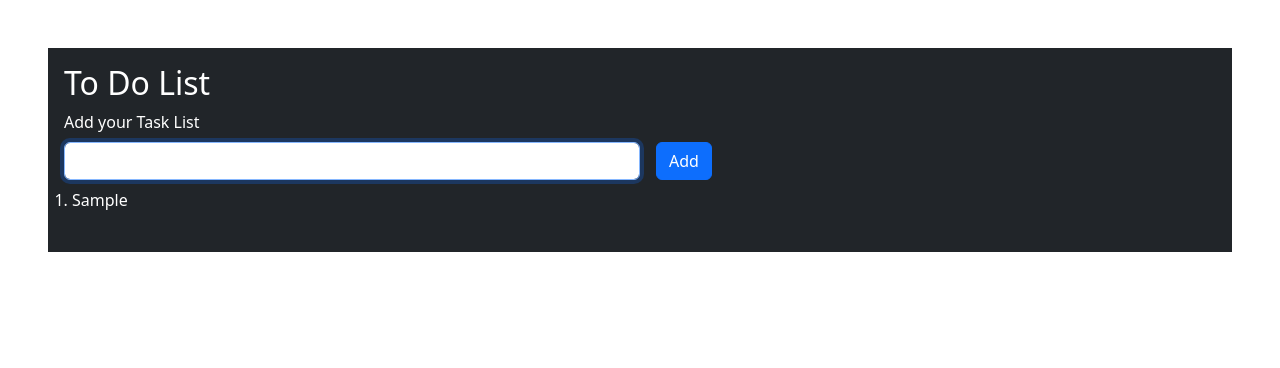
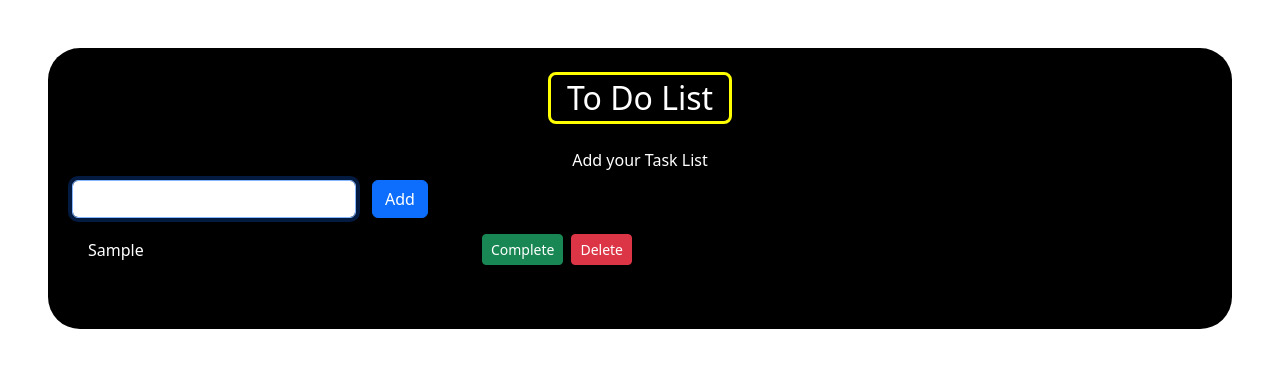
Before and after one commit to MahimaAkkina/To-do-app, a plain HTML site: page index.html in a window 1280 px wide. Both pictures are taken after typing "Sample" into the empty fields and a click on the button "Add". Drawn offline with nearby package versions, Linux system fonts and the light colour scheme.

Commit message:
Create Complete and delete buttons, applied styles also

```diff
--- a/index.html
+++ b/index.html
@@ -9,14 +9,15 @@
     <link rel="stylesheet" href="style.css">
 </head>
 <body>
-    <div class="m-5 p-3 bg-dark text-white">
-    <h2>To Do List</h2>
+    <div class="m-5 p-4 main text-white rounded-5 text-center">
+    <h2 class="d-inline-block px-3 py-1 mb-4 rounded-3">To Do List</h2>
+    <br>
     <label for="task" class="form-label">Add your Task List</label>
     <div class="d-flex">
-        <input type="text" class="form-control w-50" id="task">
+        <input type="text" class="form-control w-25" id="task">
         <button class="btn btn-primary ms-3" onclick="taskfun()">Add</button>
     </div>
-    <ul id="list" class="bg-dark text-white p-2 ps-2"></ul>
+    <ul id="list" class="text-white p-2 ps-2"></ul>
   </div>
   <script src="script.js"></script>
 </body>
--- a/script.js
+++ b/script.js
@@ -1,27 +1,50 @@
 let ar = [];
-function taskfun() {
+function taskfun(){
   const inpEl = document.getElementById('task');
   const raw = inpEl.value;
   const inp = raw.trim(); // remove extra spaces
   const list = document.getElementById('list');
 
-  if (inp === "") {
+  if (inp==="") {
     alert("Enter your Task");
     inpEl.focus();
     return;
   }
 
-  // case-insensitive duplicate words check
-  const exists = ar.some(t => t.toLowerCase() === inp.toLowerCase());
+// case-insensitive duplicate words check
+  const exists = ar.some(t => t.toLowerCase() === inp.toLowerCase()); // function for duplicate and case-insensitive
   if (exists) {
     alert("Task already exists!");
     inpEl.focus();
     return;
   }
 
-  const ele = document.createElement('li');
-  ele.textContent = inp;
-  list.appendChild(ele);
+  //creating list items
+  const listEle=document.createElement('li');
+  listEle.className="d-flex w-50 justify-content-between align-items-center mb-2 p-2 rounded-4";
+
+  // creating span for text
+  const span=document.createElement('span');
+  span.textContent=inp;
+
+  //Creating buttons
+  const buttons=document.createElement('div');
+  const btnComplete=document.createElement('button');
+  btnComplete.textContent="Complete";
+  btnComplete.className="btn btn-success btn-sm me-2"
+
+  const btnDelete=document.createElement('button');
+  btnDelete.textContent="Delete";
+  btnDelete.className="btn btn-danger btn-sm"
+
+  buttons.appendChild(btnComplete);
+  buttons.appendChild(btnDelete);
+
+  listEle.appendChild(span);
+  listEle.appendChild(buttons);
+
+  list.appendChild(listEle);
+
 
   ar.push(inp);             // it stores the task text
   inpEl.value = "";         // it clears the input
--- a/style.css
+++ b/style.css
@@ -1,3 +1,9 @@
-ul > li {
+ul, ul li {
   list-style-type: decimal;
 }
+.main{
+  background-color:black;
+}
+.main h2{
+  border: 3px solid yellow;
+}
```
